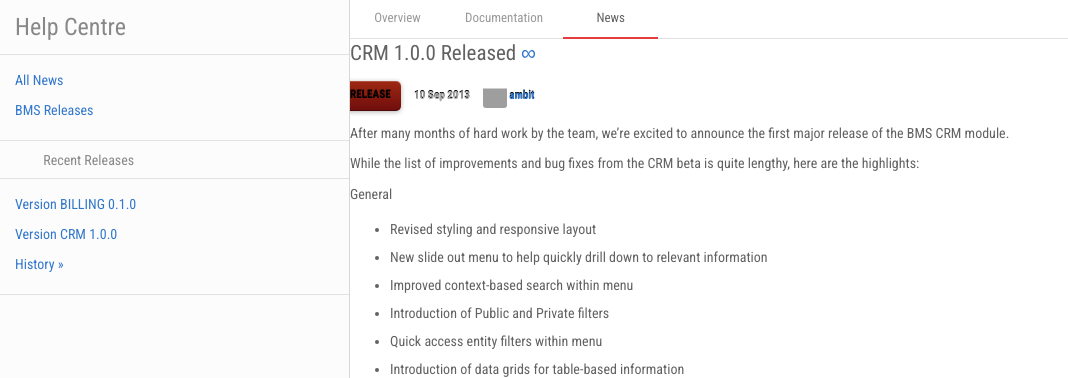
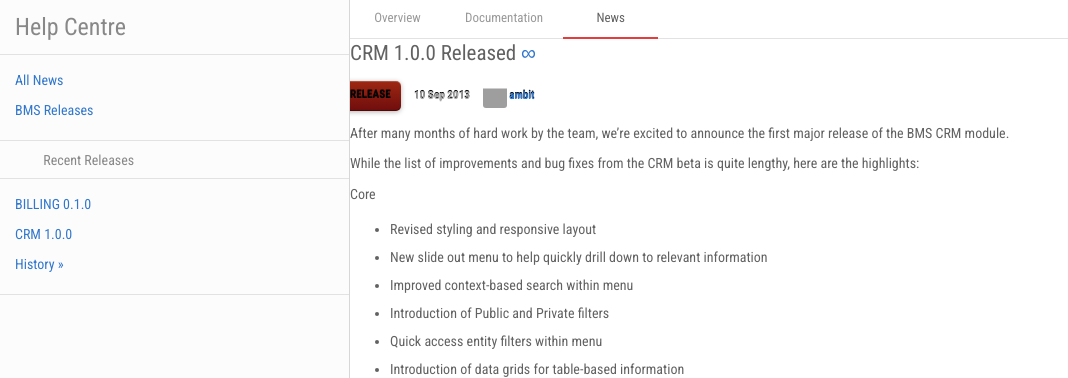
Before and after one commit to ambit/bms-support, a Jekyll site: the page built from _posts/2013-09-10-crm-1-0-0-released.md, in a window 1280 px wide. Shown: the top 378 px of the page, without its empty margins (0-1068 px from the left). Built offline with Jekyll 4.4.1, drawn with Linux system fonts in a browser that asks for light colours; nearby versions of some CDN libraries; grey boxes are pictures that could not be loaded.

Commit message:
Remove 'Version' from left menu

```diff
--- a/_includes/news_contents.html
+++ b/_includes/news_contents.html
@@ -13,7 +13,7 @@
     <ul>
       {% for post in site.posts limit:5 %}
       <li class="{% if page.title == post.title %}current{% endif %}">
-        <a href="{{ post.baseurl }}">Version {{ post.version }}</a>
+        <a href="{{ post.baseurl }}">{{ post.version }}</a>
       </li>
       {% endfor %}
       <li>
--- a/_posts/2013-09-10-crm-1-0-0-released.md
+++ b/_posts/2013-09-10-crm-1-0-0-released.md
@@ -11,7 +11,7 @@
 
 While the list of improvements and bug fixes from the CRM beta is quite lengthy, here are the highlights:
 
-General
+Core
 - Revised styling and responsive layout
 - New slide out menu to help quickly drill down to relevant information
 - Improved context-based search within menu
```
